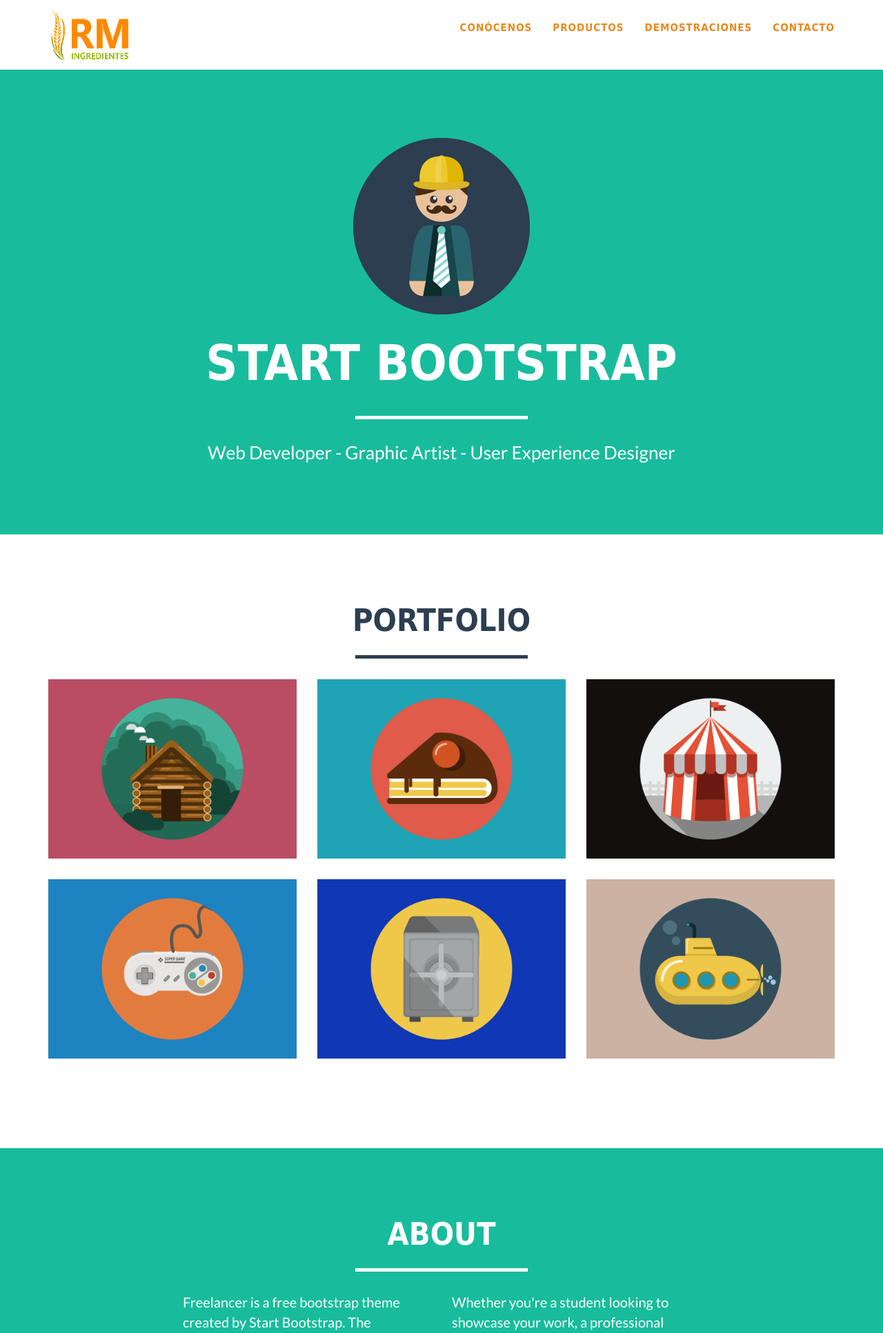
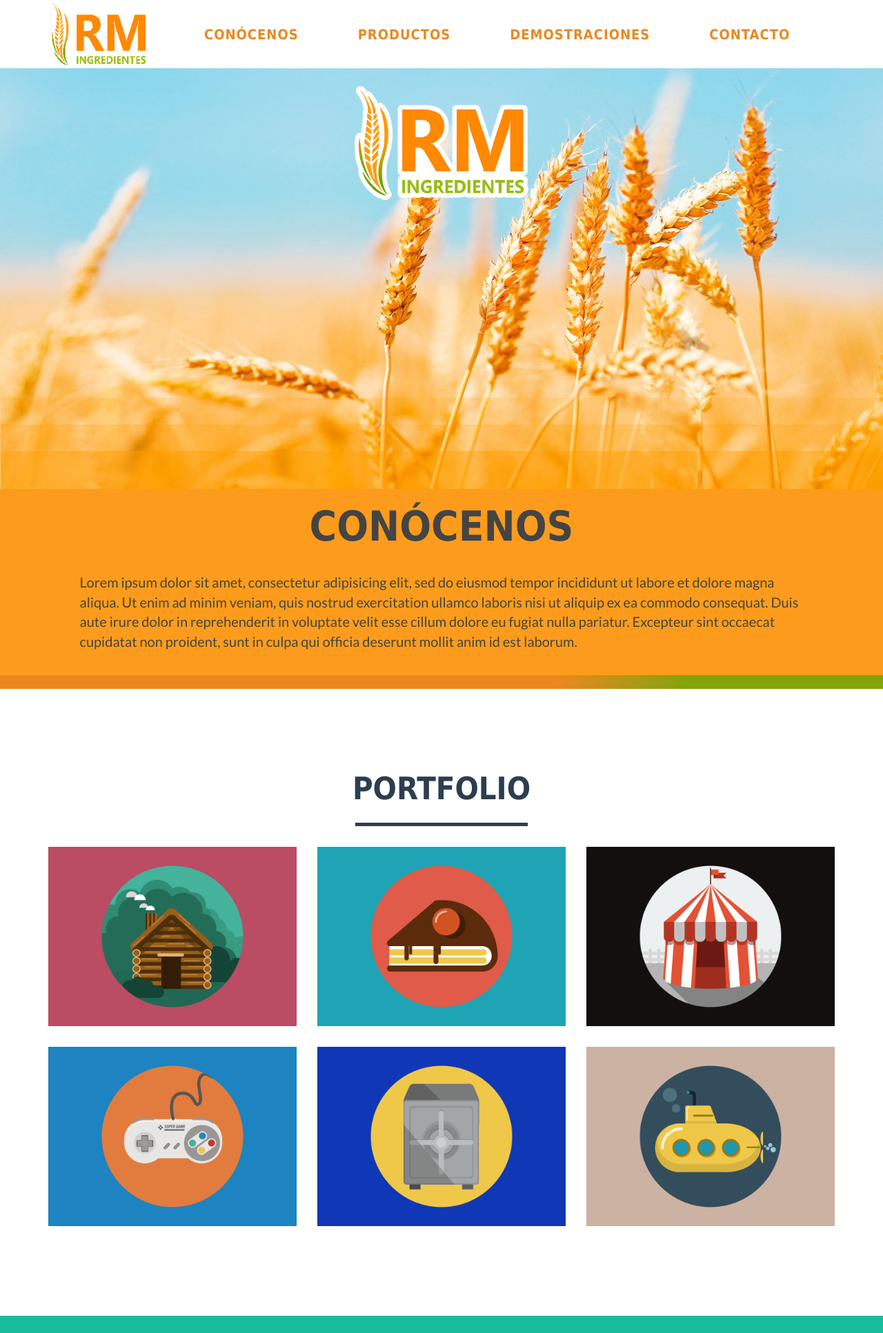
Before and after one commit to ZayraChavez/rmingredientes, a PHP site: page / in a window 1280 px wide. Shown: the top 1933 px of the page at 69% size. Run offline with PHP 8.4, Linux system fonts and the light colour scheme; some libraries are stand-ins or nearby versions.

Commit message:
Menú acomodado
Menu y sección de nosotros.

```diff
--- a/rm-ingredientes/css/freelancer.css
+++ b/rm-ingredientes/css/freelancer.css
@@ -14,6 +14,7 @@
 
 p {
     font-size: 20px;
+    color: #444444;
 }
 
 p.small {
@@ -40,6 +41,12 @@ h6 {
     font-weight: 700;
 }
 
+h1{
+    font-size: 60px;
+}
+h4{
+    font-size: 20px;
+}
 hr.star-light,
 hr.star-primary {
     margin: 25px auto 30px;
@@ -84,7 +91,7 @@ hr.star-primary:after {
 }
 .img-icon {
     /*width: 50%;*/
-    width: 65%;
+    width: 79%;
 
 }
 header {
@@ -118,8 +125,8 @@ header .intro-text .skills {
 
 @media(min-width:768px) {
     header .container {
-        padding-top: 200px;
-        padding-bottom: 100px;
+        padding-top: 120px;
+        padding-bottom: 395px;
     }
 
     header .intro-text .name {
@@ -137,7 +144,7 @@ header .intro-text .skills {
 @media(min-width:768px) {
     .navbar-fixed-top {
         /*padding: 25px 0;*/
-        padding: 10px 0;
+        padding: 0 0;
         -webkit-transition: padding .3s;
         -moz-transition: padding .3s;
         transition: padding .3s;
@@ -151,7 +158,7 @@ header .intro-text .skills {
     }
 
     .navbar-fixed-top.navbar-shrink {
-        padding: 10px 0;
+        padding: 0;
     }
 
     .navbar-fixed-top.navbar-shrink .navbar-brand {
@@ -171,6 +178,7 @@ header .intro-text .skills {
 
 .navbar .navbar-nav {
     letter-spacing: 1px;
+    margin-top: 0.8%;
 }
 
 .navbar .navbar-nav li a:focus {
@@ -189,7 +197,7 @@ header .intro-text .skills {
     left:             0;
     background: #444;
     width:            60%;
-    margin-top: 10px !important;
+    margin-top: 0 !important;
     text-align: center;
     background: -moz-linear-gradient(359deg, rgba(234,136,30,1) 0%, rgba(234,136,30,1) 63%, rgba(131,164,13,1) 77%, rgba(131,164,13,1) 100%); /* ff3.6+ */
     background: -webkit-gradient(linear, left top, right top, color-stop(0%, rgba(234,136,30,1)), color-stop(63%, rgba(234,136,30,1)), color-stop(77%, rgba(131,164,13,1)), color-stop(100%, rgba(131,164,13,1))); /* safari4+,chrome */
@@ -206,6 +214,9 @@ header .intro-text .skills {
     border: 0;
     border-top: 0px solid #ecf0f1;
 
+}
+.li-separation{
+        padding: 0 28px !important;
 }
 .navbar-default .navbar-nav>.active>a, .navbar-default .navbar-nav>.active>a:hover, .navbar-default .navbar-nav>.active>a:focus {
         background-color: #ffffff;
@@ -587,4 +598,26 @@ footer .footer-below {
     background: linear-gradient(91deg, rgba(234,136,30,1) 0%, rgba(234,136,30,1) 63%, rgba(131,164,13,1) 77%, rgba(131,164,13,1) 100%); /* w3c */
     filter: progid:DXImageTransform.Microsoft.gradient( startColorstr='#EA881E', endColorstr='#83A40D',GradientType=1 ); /* ie6-9 */*/
 }
+.row-white{
+    padding: 10px 0;
+    background-color: white;
+}
 /*fin de barra degradada*/
+
+
+/*conocenos*/
+.background-header{
+    background-image: url('../img/fondo-portada-rmingredientes.jpg');
+    width: 100%;
+    height: 100%;
+}
+.back-conocenos{
+    background-color: #FD9C1C;
+    padding: 0 !important;
+}
+.font-color-conocenos{
+    color: #444444;
+}
+.p-conocenos{
+    margin: 3% 4% !important;
+}
--- a/rm-ingredientes/index.html
+++ b/rm-ingredientes/index.html
@@ -50,25 +50,25 @@
 
                 <!-- Collect the nav links, forms, and other content for toggling -->
                 <div class="collapse navbar-collapse font-menu" id="bs-example-navbar-collapse-1">
-                    <ul class="nav navbar-nav navbar-right">
+                    <ul class="nav navbar-nav">
                         <li class="hidden">
                             <a href="#page-top"></a>
                         </li>
-                        <li class="page-scroll">
-                            <a id="conocenos" class="a-color" href="#conocenos">CONÓCENOS</a>
+                        <li class="page-scroll li-separation">
+                            <a id="conocenos" href="#conocenos2"><h4>CONÓCENOS</h4></a>
                             <hr id="hr-conocenos" class="menutext">
 
                         </li>
-                        <li class="page-scroll">
-                            <a id="productos" class="a-color" href="#adquiere-credito">PRODUCTOS</a>
+                        <li class="page-scroll li-separation">
+                            <a id="productos" href="#portfolio"><h4>PRODUCTOS</h4></a>
                             <hr id="hr-productos" class="menutext">
                         </li>
-                        <li class="page-scroll">
-                            <a id="demostraciones" class="a-color" href="#mejora-credito">DEMOSTRACIONES</a>
+                        <li class="page-scroll li-separation">
+                            <a id="demostraciones" href="#demostracion"><h4>DEMOSTRACIONES</h4></a>
                             <hr id="hr-demostraciones" class="menutext">
                         </li>
-                        <li class="page-scroll">
-                            <a id="contacto" class="a-color" href="#contactanos">CONTACTO</a>
+                        <li class="page-scroll li-separation">
+                            <a id="contacto" href="#contactanos"><h4>CONTACTO</h4></a>
                             <hr id="hr-contacto" class="menutext">
                         </li>
                     </ul>
@@ -79,21 +79,33 @@
         </nav>
 
         <!-- Header -->
-        <header>
+        <header class="background-header" id="conocenos2">
             <div class="container">
                 <div class="row">
-                    <div class="col-lg-12">
-                        <img class="img-responsive" src="img/profile.png" alt="">
-                        <div class="intro-text">
-                            <span class="name">Start Bootstrap</span>
-                            <hr class="star-light">
-                            <span class="skills">Web Developer - Graphic Artist - User Experience Designer</span>
-                        </div>
+                    <div class="col-md-12">
+                        <img class="img-responsive" src="img/logo-portada-rmingredientes.png" alt="RM Ingredientes">
                     </div>
                 </div>
             </div>
         </header>
-
+        <section class="back-conocenos">
+            <div class="container">
+                <div class="row">
+                    <div class="col-md-12">
+                        <h1 class="text-center font-color-conocenos">CONÓCENOS</h1>
+                        <p class="p-conocenos">Lorem ipsum dolor sit amet, consectetur adipisicing elit, sed do eiusmod
+                        tempor incididunt ut labore et dolore magna aliqua. Ut enim ad minim veniam,
+                        quis nostrud exercitation ullamco laboris nisi ut aliquip ex ea commodo
+                        consequat. Duis aute irure dolor in reprehenderit in voluptate velit esse
+                        cillum dolore eu fugiat nulla pariatur. Excepteur sint occaecat cupidatat non
+                        proident, sunt in culpa qui officia deserunt mollit anim id est laborum.</p>
+                    </div>
+                </div>
+            </div>
+        </section>
+         <div class="row color-degradado">
+         </div>
+         <div class="row row-white"></div>
         <!-- Portfolio Grid Section -->
         <section id="portfolio">
             <div class="container">
@@ -169,7 +181,7 @@
         </section>
 
         <!-- About Section -->
-        <section class="success" id="about">
+        <section class="success" id="demostracion">
             <div class="container">
                 <div class="row">
                     <div class="col-lg-12 text-center">
@@ -195,7 +207,7 @@
         </section>
 
         <!-- Contact Section -->
-        <section id="contact">
+        <section id="contactanos">
             <div class="container">
                 <div class="row">
                     <div class="col-lg-12 text-center">
```
Also changed, not shown: rm-ingredientes/img/fondo-portada-rmingredientes.jpg (added), rm-ingredientes/img/logo-portada-rmingredientes.png (added).
